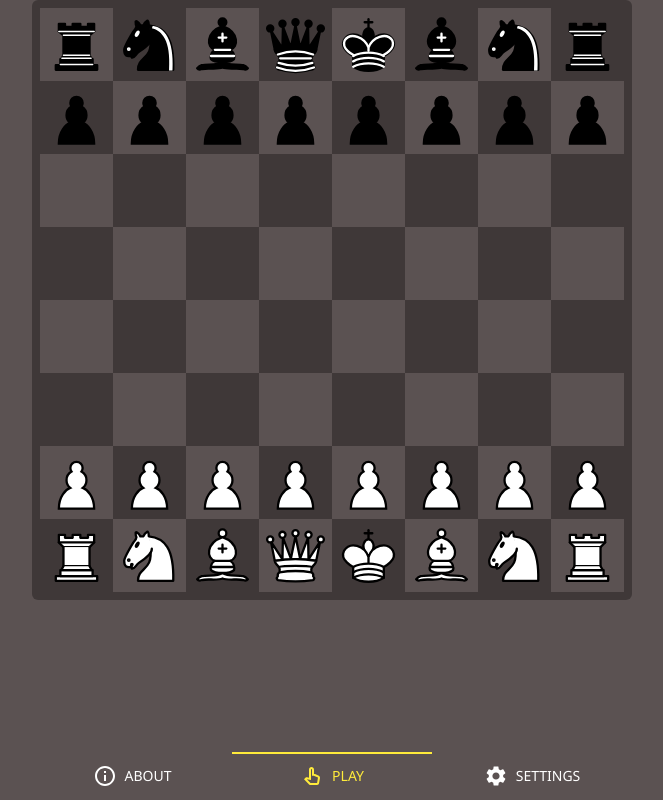
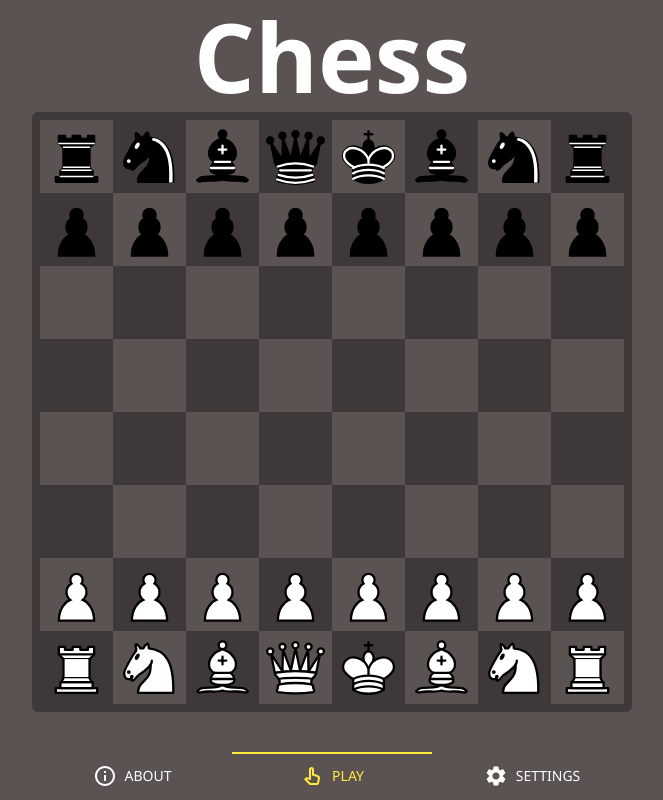
Before and after one commit to JonasKoenig/JonasKoenig.github.io, a React (Vite) app: page / in a window 1280 px wide. Shown: the whole page, without its empty margins (308-971 px from the left). Built offline with nearby package versions, Linux system fonts and the light colour scheme.

Commit message:
game header

```diff
--- a/src/assets/index.css
+++ b/src/assets/index.css
@@ -35,6 +35,7 @@ body {
 
 .navContent {
   flex-grow: 1;
+  overflow-x: hidden;
   overflow-y: auto;
 }
 
--- a/src/translations/de.json
+++ b/src/translations/de.json
@@ -7,11 +7,11 @@
             "expText": "Ich habe berufliche Erfahrung im Umgang mit TypeScript, React und vielen begleitenden Frontend Technologien. Während meines Studiums habe ich weit-verbreitete Programmiersprachen wie Java und Python gelernt. Aber, ich hatte auch Gelegenheit durch außergewöhnliche Technologien, wie Haskell, neue Perspektiven zu sehen.",
             "cv": "Lebenslauf",
             "cs": "Informatik",
-            "bufdi": "Bundesfreiwilligendienst",
+            "bufdi": "BufDi",
             "today": "heute"
         },
         "game": {
-            "header": "",
+            "header": "Schach",
             "tab": "Spielen"
         },
         "settings": {
--- a/src/translations/en.json
+++ b/src/translations/en.json
@@ -11,7 +11,7 @@
             "today": "today"
         },
         "game": {
-            "header": "",
+            "header": "Chess",
             "tab": "Play"
         },
         "settings": {
```
